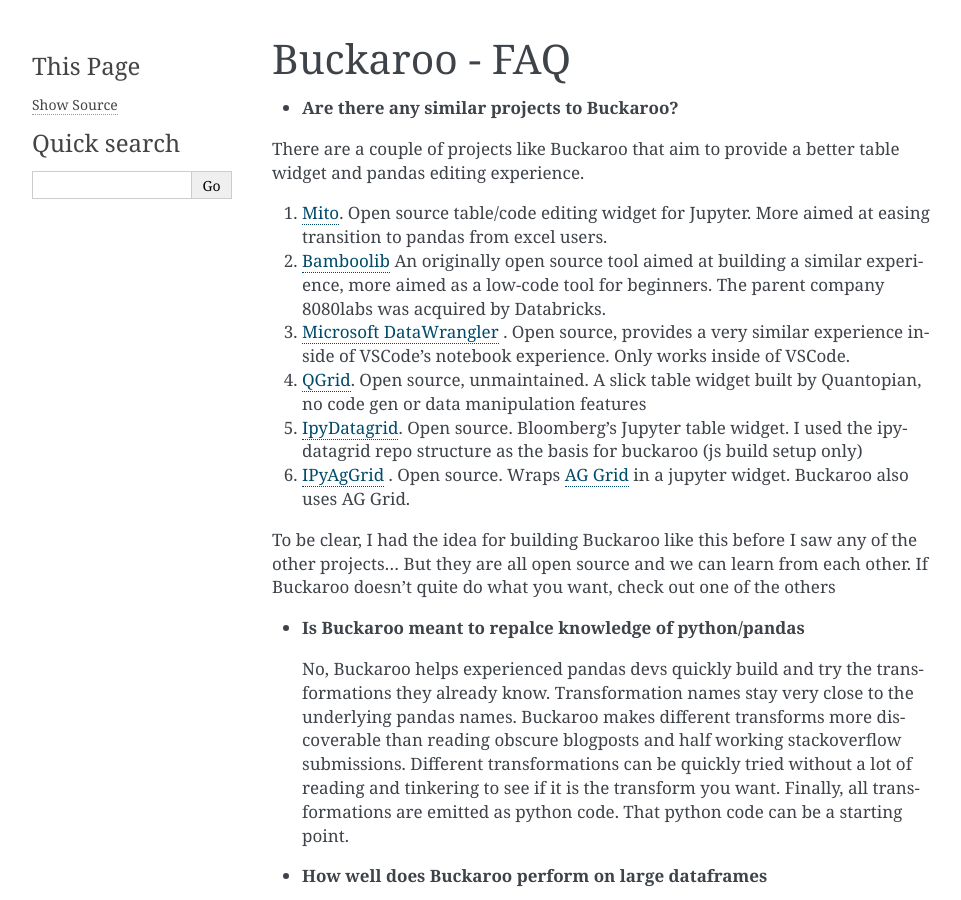
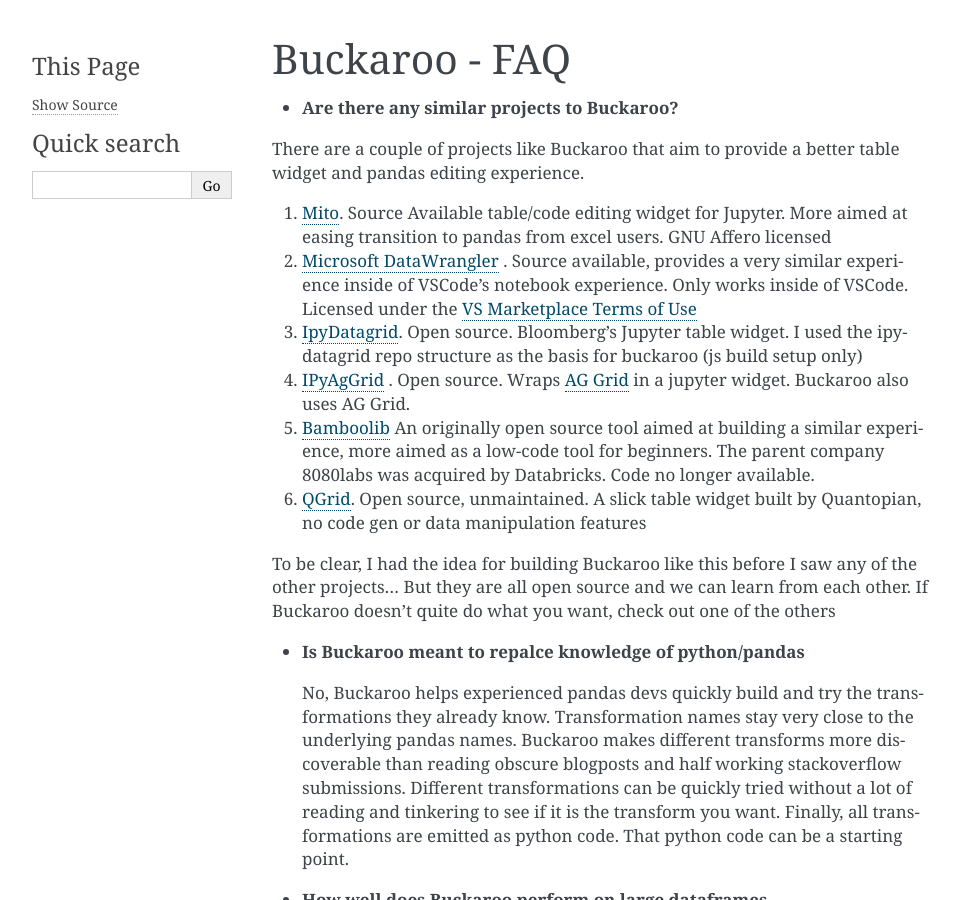
Before and after one commit to paddymul/buckaroo, a Sphinx documentation site: the page built from docs/source/FAQ.rst, in a window 1280 px wide and 900 px high. Shown: the whole window, without its empty margins (148-1109 px from the left). Built offline with Sphinx 7.4.7, drawn with Linux system fonts in a browser that asks for light colours.

Commit message:
refined licensing descriptions

```diff
--- a/docs/source/FAQ.rst
+++ b/docs/source/FAQ.rst
@@ -9,12 +9,12 @@
 
 There are a couple of projects like Buckaroo that aim to provide a better table widget and pandas editing experience.
 
-#. `Mito <https://github.com/mito-ds/monorepo>`_.  Open source table/code editing widget for Jupyter.  More aimed at easing transition to pandas from excel users.
-#. `Bamboolib <https://github.com/tkrabel/bamboolib>`_  An originally open source tool aimed at building a similar experience, more aimed as a low-code tool for beginners.  The parent company 8080labs was acquired by Databricks.
-#. `Microsoft DataWrangler <https://github.com/microsoft/vscode-data-wrangler>`_ .  Open source, provides a very similar experience inside of VSCode's notebook experience.  Only works inside of VSCode.
-#. `QGrid <https://github.com/quantopian/qgrid>`_.  Open source, unmaintained.  A slick table widget built by Quantopian, no code gen or data manipulation features
+#. `Mito <https://github.com/mito-ds/monorepo>`_.  Source Available table/code editing widget for Jupyter.  More aimed at easing transition to pandas from excel users.  GNU Affero licensed
+#. `Microsoft DataWrangler <https://github.com/microsoft/vscode-data-wrangler>`_ .  Source available, provides a very similar experience inside of VSCode's notebook experience.  Only works inside of VSCode.  Licensed under the `VS Marketplace Terms of Use <https://cdn.vsassets.io/v/M190_20210811.1/_content/Microsoft-Visual-Studio-Marketplace-Terms-of-Use.pdf>`_
 #. `IpyDatagrid <https://github.com/bloomberg/ipydatagrid>`_.  Open source.  Bloomberg's Jupyter table widget. I used the ipydatagrid repo structure as the basis for buckaroo (js build setup only)
 #. `IPyAgGrid <https://github.com/widgetti/ipyaggrid>`_ .  Open source.  Wraps `AG Grid <https://www.ag-grid.com/>`_  in a jupyter widget.  Buckaroo also uses AG Grid.
+#. `Bamboolib <https://github.com/tkrabel/bamboolib>`_  An originally open source tool aimed at building a similar experience, more aimed as a low-code tool for beginners.  The parent company 8080labs was acquired by Databricks.  Code no longer available.
+#. `QGrid <https://github.com/quantopian/qgrid>`_.  Open source, unmaintained.  A slick table widget built by Quantopian, no code gen or data manipulation features
 
 
 To be clear, I had the idea for building Buckaroo like this before I saw any of the other projects... But they are all open source and we can learn from each other.  If Buckaroo doesn't quite do what you want, check out one of the others
```
